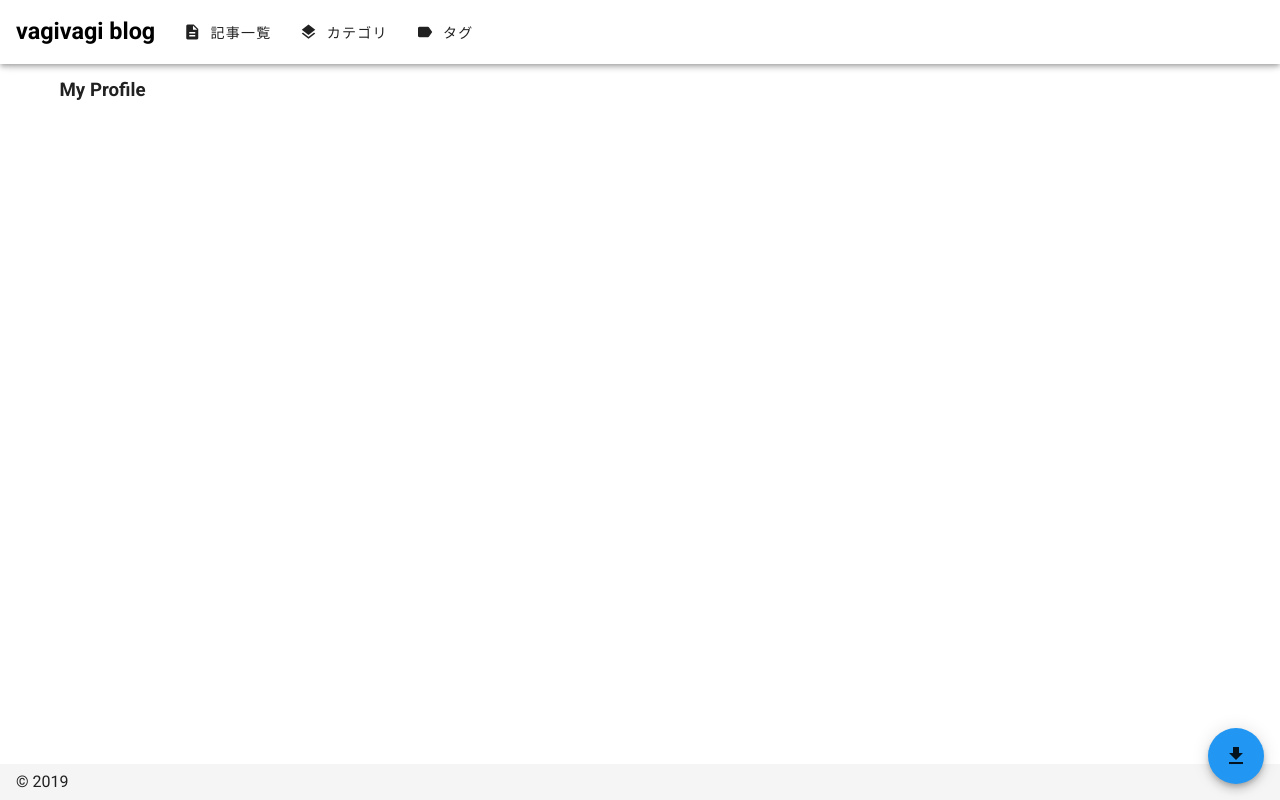
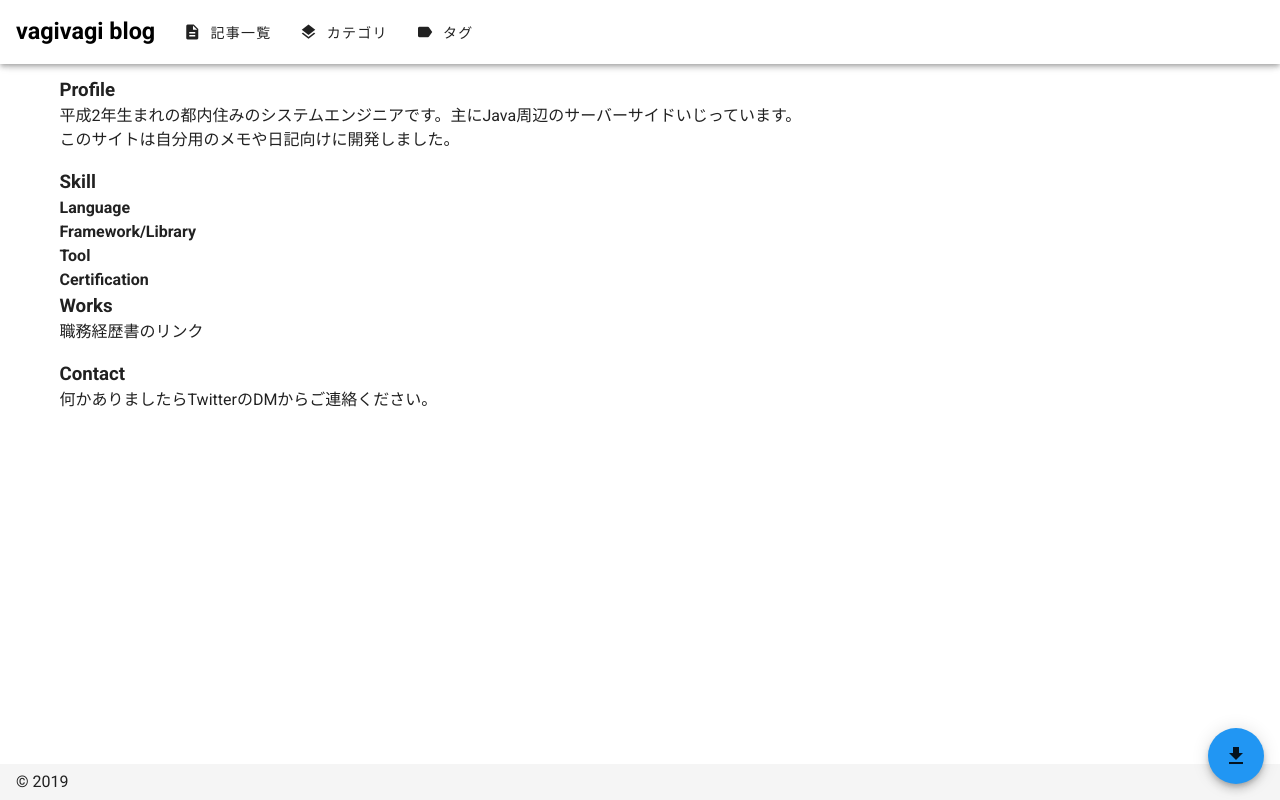
Before and after one commit to vagivagi/blog-ui, a Nuxt app: page / in a window 1280 px wide. Built offline with nearby package versions, Linux system fonts and the light colour scheme.

Commit message:
Update profile

```diff
--- a/pages/index.vue
+++ b/pages/index.vue
@@ -1,5 +1,24 @@
 <template>
   <div class="main-content">
-    <h3>My Profile</h3>
+    <div>
+      <h3>Profile</h3>
+      <p>平成2年生まれの都内住みのシステムエンジニアです。主にJava周辺のサーバーサイドいじっています。<br>
+      このサイトは自分用のメモや日記向けに開発しました。</p>
+    </div>
+    <div>
+      <h3>Skill</h3>
+        <h4>Language</h4>
+        <h4>Framework/Library</h4>
+        <h4>Tool</h4>
+        <h4>Certification</h4>
+    </div>
+    <div>
+      <h3>Works</h3>
+      <p>職務経歴書のリンク</p>
+    </div>
+    <div>
+      <h3>Contact</h3>
+      <p>何かありましたらTwitterのDMからご連絡ください。</p>
+    </div>
   </div>
 </template>
```
